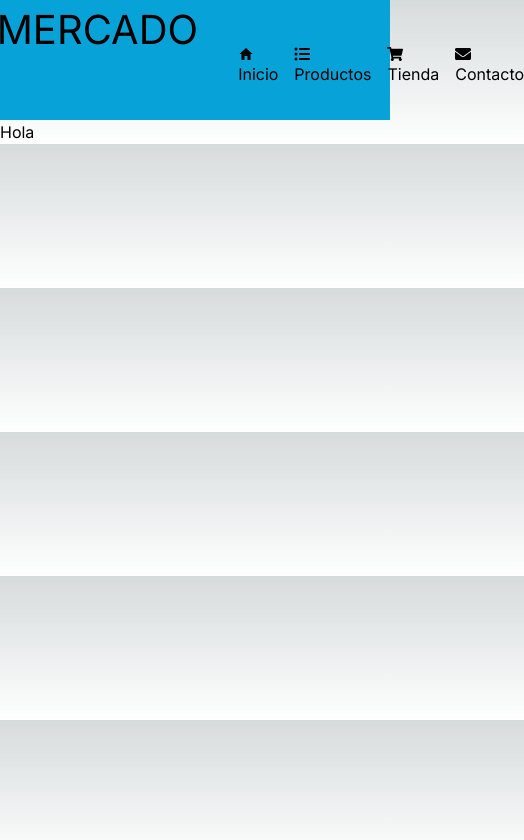
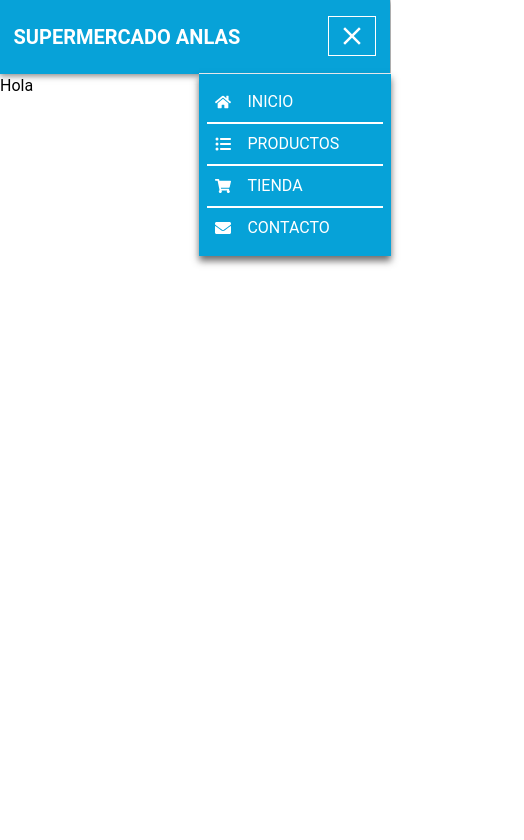
Before and after one commit to nicod12/super-market-anlas, a Next.js app: page / in a window 390 px wide. Shown: the top 840 px of the page, 524 px wide, since content can reach past the window. Built offline with nearby package versions, Linux system fonts and the light colour scheme.

Commit message:
Update mobmenu, add cart and products

```diff
--- /dev/null
+++ b/src/app/cart/layout.tsx
@@ -0,0 +1,15 @@
+export const metadata = {
+    title: "TIENDA",
+  };
+
+  export default function Layout({
+    children,
+  }: Readonly<{
+    children: React.ReactNode;
+  }>) {
+    return (
+      <main suppressHydrationWarning={true}>
+        <section className="container mx-auto">{children}</section>
+      </main>
+    );
+  }
--- /dev/null
+++ b/src/app/cart/page.tsx
@@ -0,0 +1,9 @@
+import React from 'react'
+
+const page = () => {
+  return (
+    <div>page</div>
+  )
+}
+
+export default page;
--- a/src/app/globals.css
+++ b/src/app/globals.css
@@ -1,20 +1,8 @@
 @tailwind base;
 @tailwind components;
 @tailwind utilities;
+@import url('https://fonts.googleapis.com/css2?family=Montserrat:ital,wght@0,100..900;1,100..900&family=Roboto:ital,wght@0,100;0,300;0,400;0,500;0,700;0,900;1,100;1,300;1,400;1,500;1,700;1,900&display=swap');
 
-:root {
-  --foreground-rgb: 0, 0, 0;
-  --background-start-rgb: 214, 219, 220;
-  --background-end-rgb: 255, 255, 255;
-}
-
-@media (prefers-color-scheme: dark) {
-  :root {
-    --foreground-rgb: 255, 255, 255;
-    --background-start-rgb: 0, 0, 0;
-    --background-end-rgb: 0, 0, 0;
-  }
-}
 
 * {
   margin: 0;
@@ -23,13 +11,33 @@
 }
 
 body {
-  color: rgb(var(--foreground-rgb));
-  background: linear-gradient(
-      to bottom,
-      transparent,
-      rgb(var(--background-end-rgb))
-    )
-    rgb(var(--background-start-rgb));
+  font-family: "Roboto", sans-serif;
+}
+
+.shadow-c {
+  box-shadow: 1px 1px 6px 1px rgba(19, 19, 19, 0.51);
+}
+
+.mobmenu {
+  position: absolute;
+  top: 105%;
+  right: -15px;
+  background-color: #06a2d8;
+  backdrop-filter: blur(8px);
+  z-index: 100;
+  box-shadow: 0px 5px 7px rgba(63, 62, 62, 0.75)
+}
+
+.dropdown-item {
+  border-bottom: 1px solid #ffffff; /* Ajusta el color según sea necesario */
+}
+
+.dropdown-item:not(:last-child) {
+  border-bottom: 2px solid #ffffff; /* Añade un borde inferior a todos menos al último */
+}
+
+.dropdown-item:last-child {
+  border-bottom: none; /* Asegúrate de que el último elemento no tenga borde */
 }
 
 @layer utilities {
--- a/src/app/layout.tsx
+++ b/src/app/layout.tsx
@@ -1,9 +1,9 @@
 import type { Metadata } from "next";
-import { Inter } from "next/font/google";
+
 import "./globals.css";
 import NavBar from "../components/nav/NavBar";
 
-const inter = Inter({ subsets: ["latin"] });
+
 
 export const metadata: Metadata = {
   title: "SUPERMERCADO ANLAS",
@@ -24,7 +24,7 @@ export default function RootLayout({
           type="image/x-icon"
         />
       </head>
-      <body className={inter.className}>
+      <body>
         <NavBar />
        <section>
        {children}
--- /dev/null
+++ b/src/app/products/layout.tsx
@@ -0,0 +1,15 @@
+export const metadata = {
+    title: "PRODUCTOS",
+  };
+
+  export default function Layout({
+    children,
+  }: Readonly<{
+    children: React.ReactNode;
+  }>) {
+    return (
+      <main suppressHydrationWarning={true}>
+        <section className="container mx-auto">{children}</section>
+      </main>
+    );
+  }
--- /dev/null
+++ b/src/app/products/page.tsx
@@ -0,0 +1,9 @@
+
+
+function page() {
+  return (
+    <div>page</div>
+  )
+}
+
+export default page;
--- /dev/null
+++ b/src/components/nav/MobMenu.tsx
@@ -0,0 +1,48 @@
+"use client"
+import Link from "next/link";
+import { menuItems } from "./NavBar";
+import { MdMenu, MdClose } from "react-icons/md";
+
+import { useState } from "react";
+
+
+const DropDown = () => {
+    return(
+        <ul className="mobmenu w-[192px] flex flex-col items-center p-2 border-t border-gray-200">
+            {menuItems.map((link, index) => (
+                <li key={index} className="w-full p-2 dropdown-item flex items-center gap-2 text-white uppercase">
+                <Link href={link.path} className="flex items-center gap-4">
+                  {link.icon} <span>{link.name}</span>
+                </Link>
+              </li>
+            ))}
+          </ul>
+    );
+}
+
+const MobMenu = () => {
+    const [open, setOpen] = useState(false);
+
+    const handleClick  = () => {
+        setOpen((prev) => !prev);
+    }
+    return (
+        <section className="flex justify-between items-center w-full max-w-[960px] sm:hidden py-3 text-white relative">
+        <div className="">
+          <h1 className="text-[20px]  font-bold">SUPERMERCADO ANLAS</h1>
+        </div>
+        <nav>
+         <button onClick={handleClick} className="text-[30px] py-1 px-2 border border-white">
+            {
+                !open ? <MdClose /> : <MdMenu/>
+            }
+        </button>
+         {
+            !open ? <DropDown /> : null
+         }
+        </nav>
+      </section>
+    );
+}
+
+export default MobMenu;
--- a/src/components/nav/NavBar.tsx
+++ b/src/components/nav/NavBar.tsx
@@ -1,29 +1,34 @@
 "use client";
-import { IoMdHome } from "react-icons/io";
+import { FaHome } from "react-icons/fa";
 import { FaListUl } from "react-icons/fa6";
 import { FaShoppingCart, FaEnvelope } from "react-icons/fa";
 import Link from "next/link";
+import MobMenu from "./MobMenu";
 
-const menuItems = [
-  { name: "Inicio", path: "/", icon: <IoMdHome /> },
+export const menuItems = [
+  { name: "Inicio", path: "/", icon: <FaHome /> },
   { name: "Productos", path: "/products", icon: <FaListUl /> },
-  { name: "Tienda", path: "/", icon: <FaShoppingCart /> },
+  { name: "Tienda", path: "/cart", icon: <FaShoppingCart /> },
   { name: "Contacto", path: "/contact", icon: <FaEnvelope /> },
 ];
 
+
+
+
 const NavBar = () => {
   return (
-    <section className="bg-[#07a2d8]">
-      <section className="flex justify-center items-center w-[95%] max-w-[960px] my-0 mx-auto gap-10">
-        <div className="float-left">
-          <h1 className="text-[40px]">SUPERMERCADO ANLAS</h1>
+    <section className="bg-[#07a2d8] p-1 text-white shadow-c">
+      <section className="flex justify-center items-center w-[95%] max-w-[960px] my-0 mx-auto gap-12">
+        <div className="hidden sm:block float-left">
+          <h1 className="text-[30px]  font-bold">SUPERMERCADO ANLAS</h1>
         </div>
-        <nav>
-          <ul className="flex list-none gap-4 pt-3">
+        <MobMenu />
+        <nav className="hidden sm:block">
+          <ul className="flex list-none gap-4 pt-2 text-[12px] uppercase">
             {menuItems.map((link, index) => (
               <li key={index} className="inline-block">
-                <Link href={link.path}>
-                  {link.icon} {link.name}
+                <Link href={link.path} className="flex items-center gap-2">
+                  {link.icon} <span>{link.name}</span>
                 </Link>
               </li>
             ))}
@@ -33,5 +38,4 @@ const NavBar = () => {
     </section>
   );
 };
-
 export default NavBar;
```
